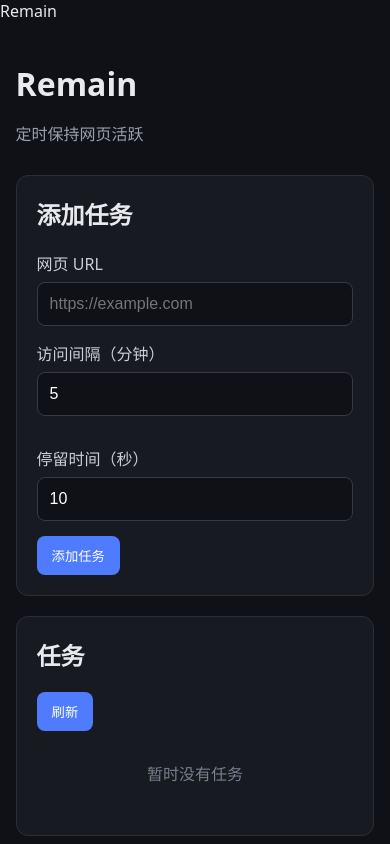
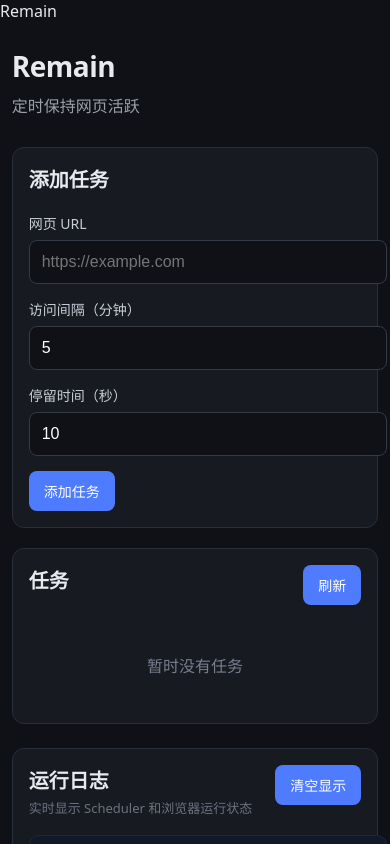
Before and after one commit to naroeo/remain, a website: page public/index.html in a window 390 px wide. Shown: the top 844 px of the page. Drawn offline with Linux system fonts and the light colour scheme.

Commit message:
Update style.css

```diff
--- a/public/style.css
+++ b/public/style.css
@@ -1,11 +1,16 @@
-* {
+{
 box-sizing: border-box;
+}
+
+html {
+color-scheme: dark;
 }
 
 body {
 margin: 0;
 background: #0f1117;
 color: #e8eaed;
+
 font-family:
 system-ui,
 -apple-system,
@@ -16,28 +21,33 @@ body {
 
 .container {
 width: min(900px, 92%);
-  margin: 40px auto;
+margin: 40px auto 60px;
 }
 
-header {
+/* =========================
+Header
+========================= */
+
+.header {
 margin-bottom: 30px;
 }
 
-h1 {
-  margin-bottom: 8px;
+.header h1 {
+margin: 0 0 8px;
+font-size: 32px;
+letter-spacing: -0.5px;
 }
 
-h2 {
-  margin-top: 0;
-}
-
-p,
-.meta {
+.header p {
+margin: 0;
 color: #9aa0aa;
 }
 
-.panel,
-.task {
+/* =========================
+Panel
+========================= */
+
+.panel {
 background: #171a21;
 border: 1px solid #292e39;
 border-radius: 12px;
@@ -45,22 +55,67 @@ p,
 margin-bottom: 20px;
 }
 
+.panel h2 {
+margin: 0 0 20px;
+font-size: 20px;
+}
+
+/* =========================
+Section Header
+========================= */
+
+.section-header {
+display: flex;
+justify-content: space-between;
+align-items: center;
+gap: 15px;
+margin-bottom: 18px;
+}
+
+.section-header h2 {
+margin: 0;
+}
+
+.section-description {
+margin: 4px 0 0;
+color: #6b7280;
+font-size: 13px;
+}
+
+/* =========================
+Form
+========================= */
+
 label {
 display: block;
 margin-bottom: 15px;
 color: #c9ced8;
+font-size: 14px;
 }
 
 input {
 display: block;
 width: 100%;
 margin-top: 7px;
+
 padding: 12px;
+
 border-radius: 8px;
 border: 1px solid #343a46;
+
 background: #0f1117;
-  color: white;
+color: #ffffff;
+
 font-size: 16px;
+
+outline: none;
+}
+
+input:focus {
+border-color: #4f7cff;
+box-shadow:
+0 0 0 2px
+rgba(79, 124, 255, 0.15);
 }
 
 .row {
@@ -69,36 +124,79 @@ input {
 gap: 15px;
 }
 
+/* =========================
+Buttons
+========================= */
+
 button {
 border: 0;
 border-radius: 8px;
+
 padding: 10px 15px;
+
 background: #4f7cff;
-  color: white;
+color: #ffffff;
+
+font-size: 14px;
 cursor: pointer;
+
+transition:
+opacity 0.15s ease,
+background 0.15s ease;
 }
 
 button:hover {
-  opacity: .9;
+opacity: 0.9;
+}
+
+button:active {
+opacity: 0.75;
 }
 
 button.danger {
 background: #c84242;
 }
 
+/* =========================
+Tasks
+========================= */
+
 .task {
 display: flex;
 justify-content: space-between;
+align-items: flex-start;
+
 gap: 20px;
+
+background: #171a21;
+border: 1px solid #292e39;
+border-radius: 12px;
+
+padding: 18px;
+margin-bottom: 12px;
+}
+
+.task:last-child {
+margin-bottom: 0;
+}
+
+.task-main {
+min-width: 0;
+flex: 1;
 }
 
 .url {
 font-weight: 600;
 margin-bottom: 8px;
+
 word-break: break-all;
+overflow-wrap: anywhere;
+
+color: #f1f3f5;
 }
 
 .meta {
+color: #9aa0aa;
 font-size: 14px;
 margin-top: 5px;
 }
@@ -106,27 +204,21 @@ button.danger {
 .actions {
 display: flex;
 gap: 8px;
+
 align-items: center;
+flex-shrink: 0;
 }
+
+/* =========================
+Empty State
+========================= */
 
 .empty {
 padding: 30px;
+
 text-align: center;
+
 color: #777f8e;
-}
-
-@media (max-width: 600px) {
-
-  .row {
-    grid-template-columns: 1fr;
-  }
-
-  .task {
-    flex-direction: column;
-  }
-
-  .actions {
-    flex-wrap: wrap;
 }
 
 /* =========================
@@ -137,16 +229,8 @@ button.danger {
 margin-top: 24px;
 }
 
-.section-description {
-  margin: 4px 0 0;
-  color: #6b7280;
-  font-size: 13px;
-}
-
 .logs {
 width: 100%;
-  box-sizing: border-box;
-
 height: 280px;
 
 overflow-y: auto;
@@ -175,18 +259,16 @@ button.danger {
 }
 
 /* 单条日志 */
+
 .log {
 padding: 3px 0;
 
 border-bottom:
-    1px solid rgba(
-      255,
-      255,
-      255,
-      0.05
-    );
+1px solid
+rgba(255, 255, 255, 0.05);
 
 word-break: break-word;
+overflow-wrap: anywhere;
 }
 
 .log:last-child {
@@ -194,22 +276,26 @@ button.danger {
 }
 
 /* 日志时间 */
+
 .log-time {
 color: #6b7280;
 margin-right: 10px;
 }
 
 /* 普通日志 */
+
 .log-info {
 color: #d1d5db;
 }
 
 /* 错误日志 */
+
 .log-error {
 color: #f87171;
 }
 
-/* 空日志状态 */
+/* 空日志 */
+
 .log-empty {
 color: #6b7280;
 
@@ -218,7 +304,10 @@ button.danger {
 padding: 40px 10px;
 }
 
-/* 日志滚动条 */
+/* =========================
+Scrollbar
+========================= */
+
 .logs::-webkit-scrollbar {
 width: 8px;
 }
@@ -235,4 +324,52 @@ button.danger {
 .logs::-webkit-scrollbar-thumb:hover {
 background: #4b5563;
 }
+
+/* =========================
+Mobile
+========================= */
+
+@media (max-width: 600px) {
+
+.container {
+width: 94%;
+margin-top: 25px;
 }
+
+.header h1 {
+font-size: 28px;
+}
+
+.panel {
+padding: 16px;
+}
+
+.row {
+grid-template-columns: 1fr;
+gap: 0;
+}
+
+.task {
+flex-direction: column;
+gap: 15px;
+}
+
+.actions {
+width: 100%;
+flex-wrap: wrap;
+}
+
+.actions button {
+flex: 1;
+min-width: 80px;
+}
+
+.section-header {
+align-items: flex-start;
+}
+
+.logs {
+height: 240px;
+font-size: 12px;
+}
+}
```
Lines whose indentation alone changed are shown as unchanged.
